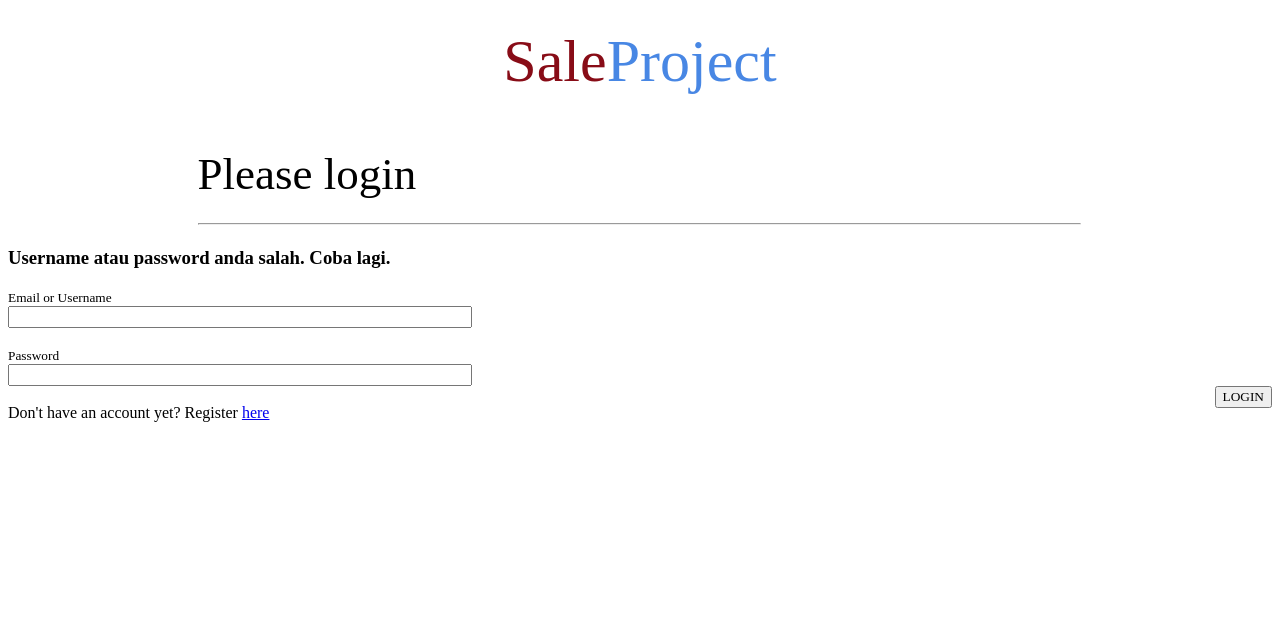
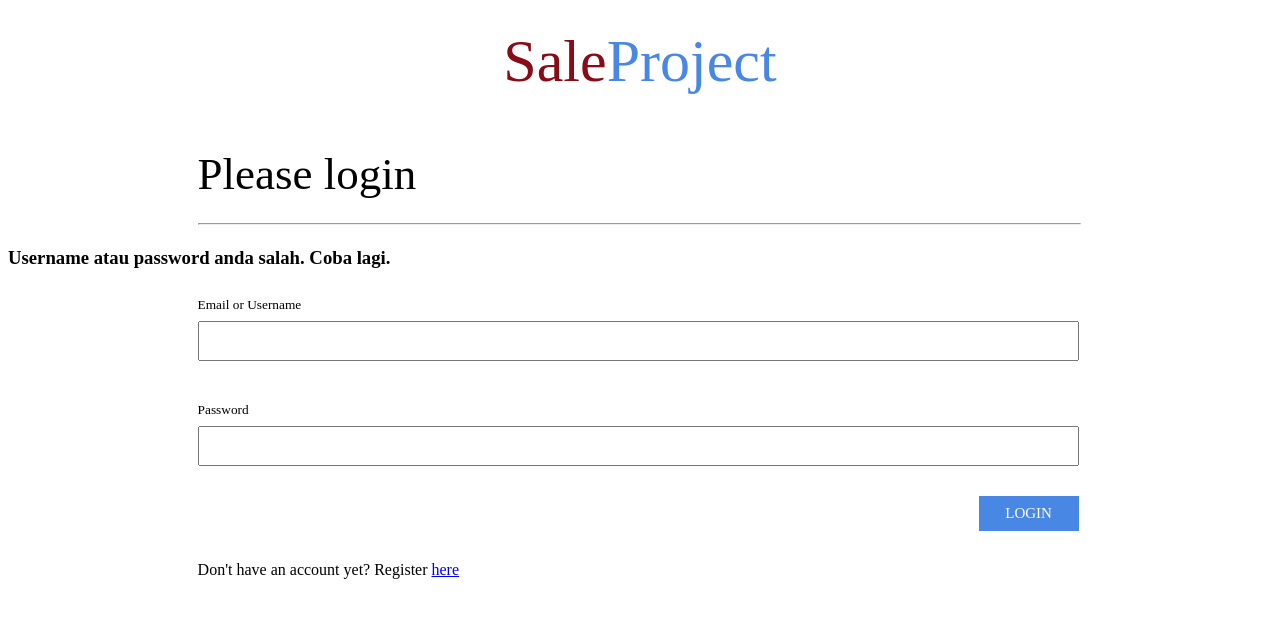
Before and after one commit to eightfold28/saleProject, a PHP site: page /?error=1 in a window 1280 px wide. Shown: the top 618 px of the page. Run offline with PHP 8.4, Linux system fonts and the light colour scheme.

Commit message:
update css | index, register, sales included

```diff
--- a/SaleProjectStyle.css
+++ b/SaleProjectStyle.css
@@ -99,14 +99,24 @@ input {
 .catalog_item img {
 	float: left;
 }
+.catalog_item .owner {
+	font-weight: bold;
+}
 .catalog_item .name {
 	font-size: 20px;
 	font-weight: bold;
+	margin-left: 250px;
+}
+.catalog_item .price {
+	margin-left: 250px;
+	font-size: 25px;
 }
 .catalog_item .detail {
 	word-wrap: break-word;
-	width: 800px;
-	font-size: 15px;
+	width: 600px;
+	font-size: 13px;
+	margin-left: 250px;
+	text-align: justify;
 }
 .catalog_item .count {
 	float: right;
@@ -114,15 +124,16 @@ input {
 }
 .catalog_item .buybutton {
 	float: right;
-	margin-right: 20%;
-	line-height: 120px;
+	margin-right: 19%;
+	margin-top: 10%;
 	font-size: 20px;
 }
 .catalog_item .likebutton {
 	float: right;
 	margin-right: 50px;
-	line-height: 120px;
+	margin-top: 10%;
 	font-size: 20px;
+	color: #4887E4;
 }
 .clearfix {
 	clear: both;
@@ -181,3 +192,38 @@ input {
 	resize: none;
 	font-family: Montserrat;
 }
+
+/* Login-register style */
+.loginregister {
+	margin-left: 15%;
+	line-height: 200%;
+}
+.loginregister input[type=text] {
+	width: 82%;
+	padding: 10px 10px;
+	box-sizing: border-box;
+}
+.loginregister input[type=password] {
+	width: 82%;
+	padding: 10px 10px;
+	box-sizing: border-box;
+}
+.loginregister input[type=submit] {
+	float: right;
+	width: 100px;
+	height: 35px;
+	margin-right: 18%;
+	background-color: #4887E4;
+	color: white;
+	border: none;
+	margin-top: 30px;
+	font-size: 15px;
+}
+.loginregister textarea {
+	resize: none;
+	font-family: Montserrat;
+}
+.regfirst {
+	margin-left: 15%;
+	margin-top: 5%;
+}
```
